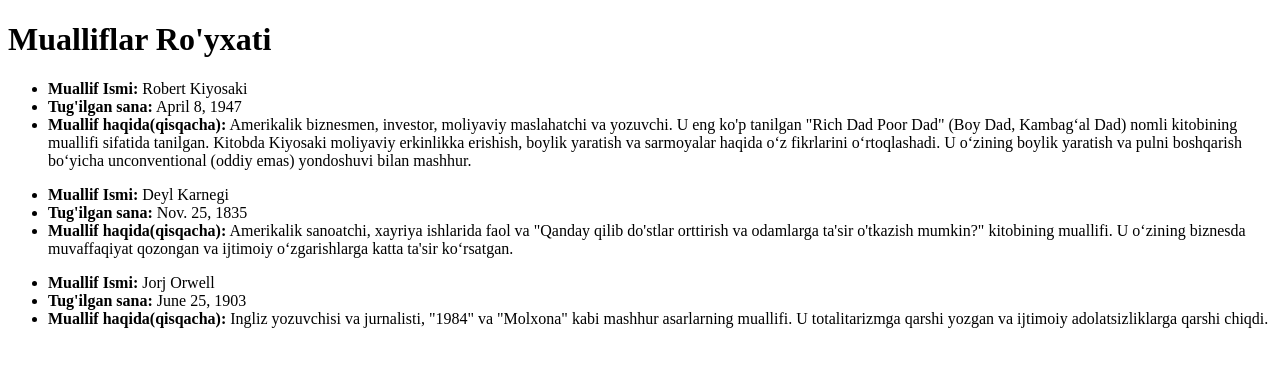
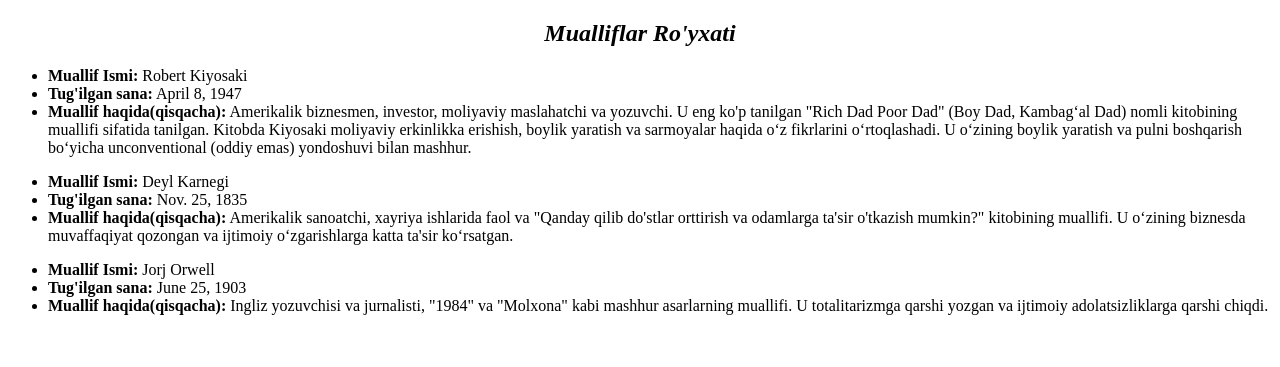
Before and after one commit to Lochinbek-Rasuljonov/Homework0406, a Django app: page /authors/ in a window 1280 px wide. Shown: the top 367 px of the page. Run offline with Django 5.2, Linux system fonts and the light colour scheme; data comes from the database, SQL or seed files in the repository.

Commit message:
authors.html

```diff
--- a/Book/Book_Info/templates/authors.html
+++ b/Book/Book_Info/templates/authors.html
@@ -3,9 +3,15 @@
 <head>
     <meta charset="UTF-8">
     <title>Mualliflar Ro'yxati</title>
+
+    <style>
+        h2 {
+        text-align: center;
+        }
+    </style>
 </head>
 <body>
-    <h1>Mualliflar Ro'yxati</h1>
+    <h2><b><i>Mualliflar Ro'yxati</i></b></h2>
     {% for author in authors %}
     <ul>
         <li><strong>Muallif Ismi:</strong> {{ author.first_name }} {{ author.last_name }}</li>
```
